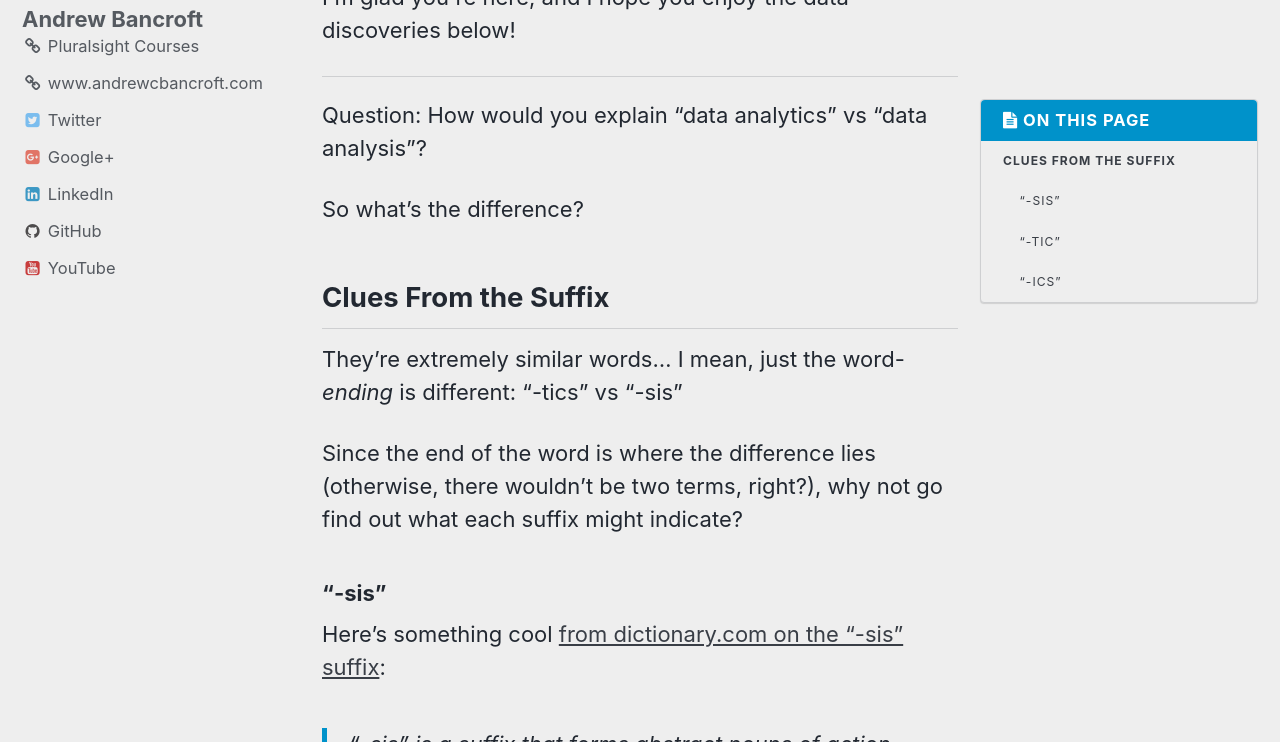
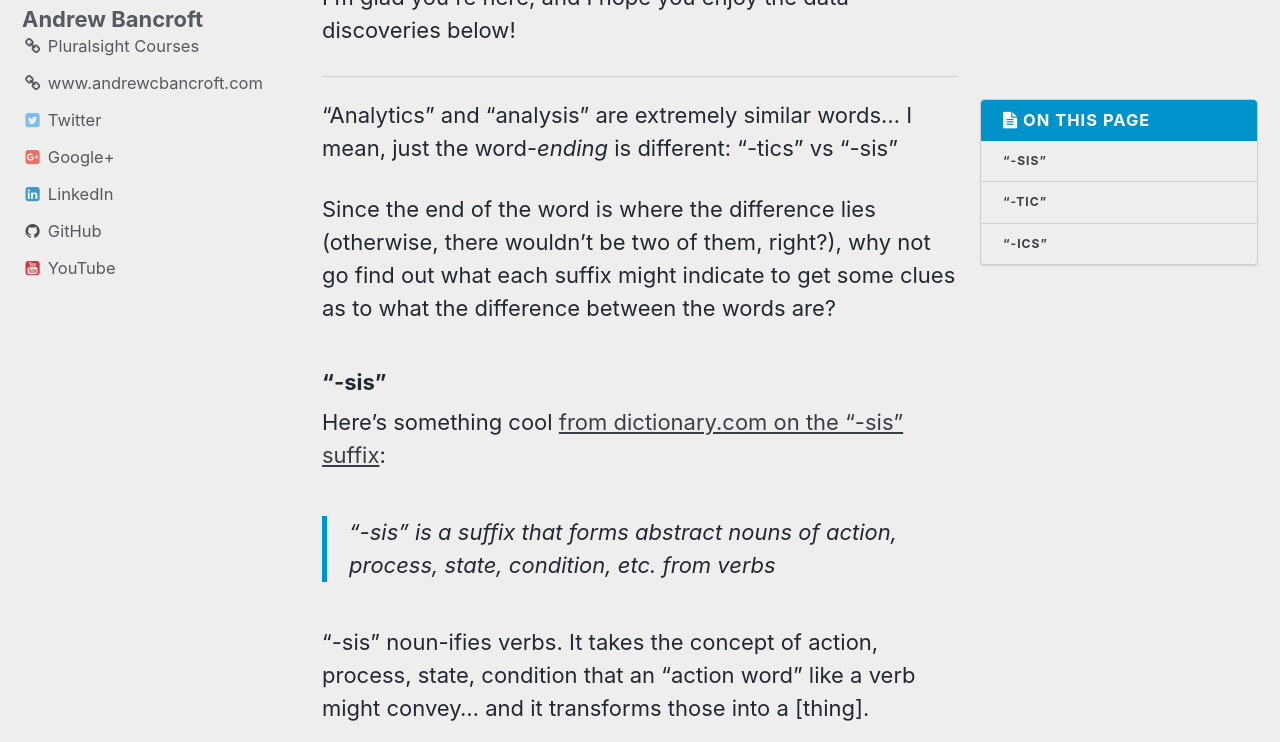
Before and after one commit to andrewcbancroft/datadaylife-blog, a Jekyll site: the page built from _posts/2018-01-09-data-analytics-vs-data-analysis-examining-suffix.md, in a window 1280 px wide and 900 px high, scrolled down 195 px, cut to the strip 158-900 px from the top of the window. Built offline with Jekyll 4.4.1, drawn with Linux system fonts in a browser that asks for light colours; comment, search, counter and statistics services are not loaded.

Commit message:
Update 2018-01-09-data-analytics-vs-data-analysis-examining-suffix.md

```diff
--- a/_posts/2018-01-09-data-analytics-vs-data-analysis-examining-suffix.md
+++ b/_posts/2018-01-09-data-analytics-vs-data-analysis-examining-suffix.md
@@ -7,14 +7,9 @@ last_modified_at: 2018-01-22
 categories: [General Data Concepts]
 ---
 
-Question: How would you explain "data analytics" vs "data analysis"?
+"Analytics" and "analysis" are extremely similar words... I mean, just the word-*ending* is different:  "-tics" vs "-sis"
 
-So what's the difference?
-
-## Clues From the Suffix
-They're extremely similar words... I mean, just the word-*ending* is different:  "-tics" vs "-sis"
-
-Since the end of the word is where the difference lies (otherwise, there wouldn't be two terms, right?), why not go find out what each suffix might indicate?
+Since the end of the word is where the difference lies (otherwise, there wouldn't be two of them, right?), why not go find out what each suffix might indicate to get some clues as to what the difference between the words are?
 
 ### "-sis"
 Here's something cool [from dictionary.com on the "-sis" suffix](http://www.dictionary.com/browse/-sis):
```
